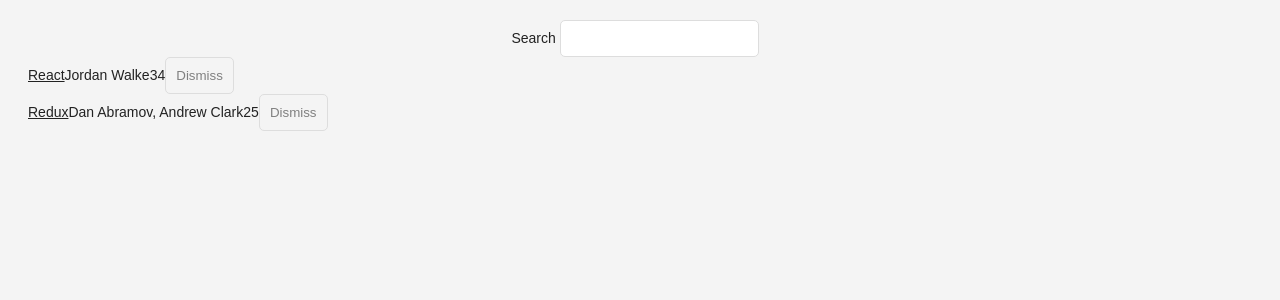
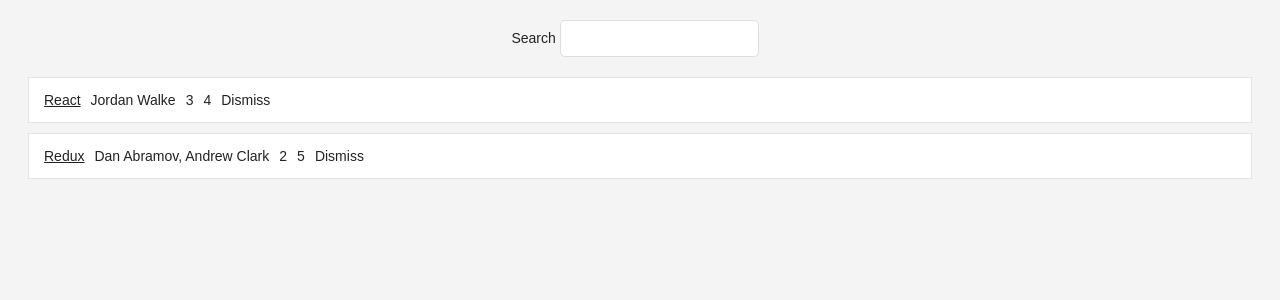
Before and after one commit to pfe1223/road-to-learn-react, a React (Create React App) app in the folder hackernews/: page / in a window 1280 px wide. Shown: the top 300 px of the page. Built offline with nearby package versions, Linux system fonts and the light colour scheme.

Commit message:
Apply Classes
Apply newly created classes from the CSS file.

```diff
--- a/hackernews/src/App.js
+++ b/hackernews/src/App.js
@@ -82,9 +82,9 @@
      </form>
 
 const Table = ({list, pattern, onDismiss}) =>
-	<div>
+	<div className='table'>
 		{list.filter(isSearched(pattern)).map(item =>
-      		<div key={item.objectID}>
+      		<div key={item.objectID} className='table-row'>
       			<span>
       				<a href={item.url}>{item.title}</a>
       			</span>
@@ -94,7 +94,7 @@
       			<span>
       				<Button
       					onClick={() => onDismiss(item.objectID)}
-      					type='button'
+      					className='button-inline'
       				>
       					Dismiss
       				</Button>
```
